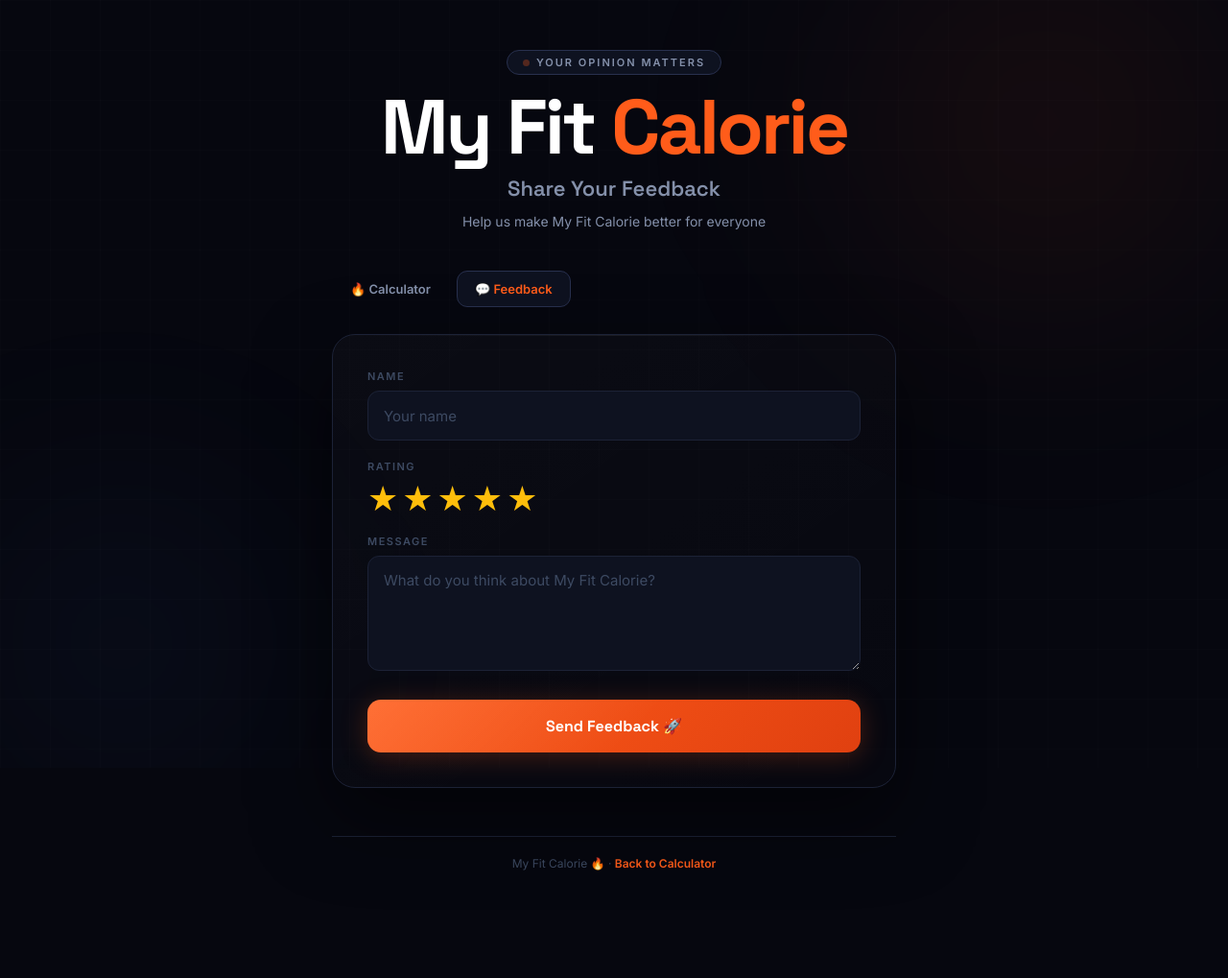
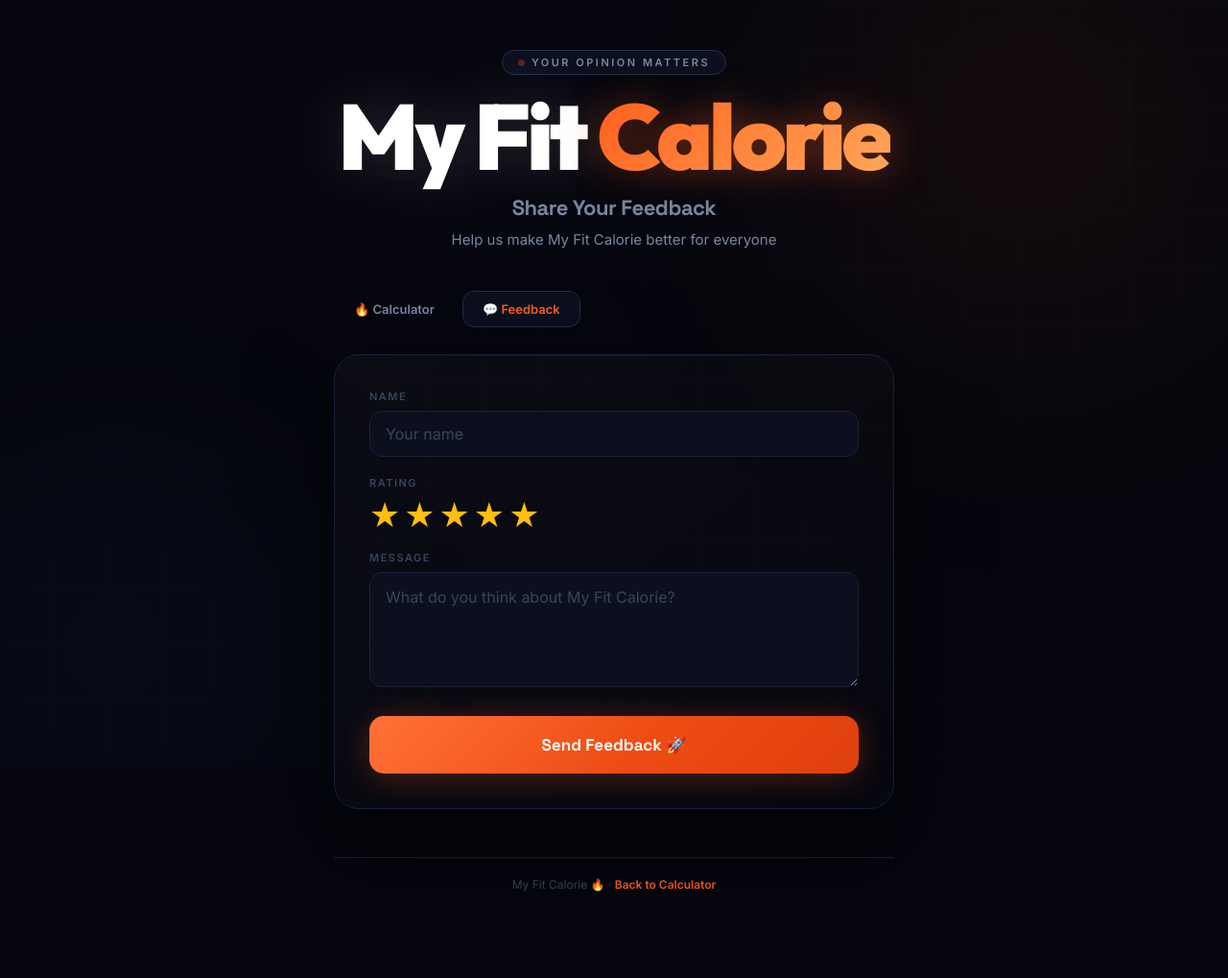
Before and after one commit to arhamsiddiqui07/myfitcalorie, a Flask app: page /feedback in a window 1280 px wide. Shown: the whole page at 96% size. Before the commit the page ends 907 px from the top, so only its background shows below. Run offline with Flask 3, Linux system fonts and the light colour scheme.

Commit message:
Update feedback.html

```diff
--- a/templates/feedback.html
+++ b/templates/feedback.html
@@ -4,68 +4,61 @@
 <meta charset="UTF-8"/>
 <meta name="viewport" content="width=device-width, initial-scale=1.0"/>
 <title>Feedback — My Fit Calorie</title>
-<link href="https://fonts.googleapis.com/css2?family=Space+Grotesk:wght@400;500;600;700&family=Inter:wght@300;400;500;600&display=swap" rel="stylesheet"/>
+<link href="https://fonts.googleapis.com/css2?family=Outfit:wght@700;800;900&family=Space+Grotesk:wght@400;500;600;700&family=Inter:wght@300;400;500;600&display=swap" rel="stylesheet"/>
 <style>
 *,*::before,*::after{box-sizing:border-box;margin:0;padding:0}
 :root{
-  --bg:#06070f;--c2:#0e1220;--c3:#121828;
-  --b1:#1c2236;--b2:#28304e;
-  --or:#ff5c1a;--org:rgba(255,92,26,.13);--orgg:rgba(255,92,26,.25);
+  --bg:#05060e;--c2:#0c0f1d;--c3:#111526;
+  --b1:#1a2038;--b2:#242d4a;
+  --or:#ff5c1a;--org:rgba(255,92,26,.14);--orgg:rgba(255,92,26,.28);
   --ye:#ffbe0b;
-  --tx:#eef0ff;--tx2:#8490aa;--tx3:#3d4a62;
+  --tx:#f0f2ff;--tx2:#7a86a0;--tx3:#38445a;
 }
 html{scroll-behavior:smooth}
 body{background:var(--bg);color:var(--tx);font-family:'Inter',sans-serif;min-height:100vh;overflow-x:hidden}
 
 .bg-wrap{position:fixed;inset:0;z-index:0;pointer-events:none;overflow:hidden}
-.orb{position:absolute;border-radius:50%;filter:blur(90px)}
-.o1{width:600px;height:600px;background:radial-gradient(circle,rgba(255,92,26,.09),transparent 70%);top:-200px;right:-150px;animation:fl1 15s ease-in-out infinite}
-.o2{width:500px;height:500px;background:radial-gradient(circle,rgba(77,143,255,.06),transparent 70%);bottom:-150px;left:-150px;animation:fl2 20s ease-in-out infinite}
-.bg-grid{position:absolute;inset:0;background-image:linear-gradient(rgba(255,255,255,.012) 1px,transparent 1px),linear-gradient(90deg,rgba(255,255,255,.012) 1px,transparent 1px);background-size:52px 52px}
-@keyframes fl1{0%,100%{transform:translate(0,0)}50%{transform:translate(-40px,30px) scale(1.08)}}
-@keyframes fl2{0%,100%{transform:translate(0,0)}50%{transform:translate(35px,-40px) scale(1.06)}}
+.orb{position:absolute;border-radius:50%;filter:blur(100px)}
+.o1{width:700px;height:700px;background:radial-gradient(circle,rgba(255,92,26,.09),transparent 70%);top:-250px;right:-180px;animation:fl1 16s ease-in-out infinite}
+.o2{width:550px;height:550px;background:radial-gradient(circle,rgba(77,143,255,.07),transparent 70%);bottom:-180px;left:-180px;animation:fl2 21s ease-in-out infinite}
+.bg-grid{position:absolute;inset:0;background-image:linear-gradient(rgba(255,255,255,.011) 1px,transparent 1px),linear-gradient(90deg,rgba(255,255,255,.011) 1px,transparent 1px);background-size:56px 56px}
+@keyframes fl1{0%,100%{transform:translate(0,0)}50%{transform:translate(-44px,32px) scale(1.09)}}
+@keyframes fl2{0%,100%{transform:translate(0,0)}50%{transform:translate(36px,-44px) scale(1.07)}}
 
-.page{position:relative;z-index:1;max-width:620px;margin:0 auto;padding:52px 16px 90px}
+.page{position:relative;z-index:1;max-width:620px;margin:0 auto;padding:52px 18px 90px}
 
-.hdr{text-align:center;margin-bottom:40px;animation:up .7s cubic-bezier(.16,1,.3,1) both}
-.hdr-pill{display:inline-flex;align-items:center;gap:7px;padding:5px 16px;border-radius:999px;border:1px solid var(--b2);background:var(--c2);font-size:11px;font-weight:600;letter-spacing:2px;text-transform:uppercase;color:var(--tx2);margin-bottom:16px}
+/* HEADER — same as index.html */
+.hdr{text-align:center;margin-bottom:40px;animation:up .8s cubic-bezier(.16,1,.3,1) both}
+.hdr-pill{display:inline-flex;align-items:center;gap:7px;padding:5px 16px;border-radius:999px;border:1px solid var(--b2);background:var(--c2);font-size:11px;font-weight:600;letter-spacing:2.5px;text-transform:uppercase;color:var(--tx2);margin-bottom:20px}
 .dot{width:7px;height:7px;border-radius:50%;background:var(--or);animation:blink 2s infinite}
 @keyframes blink{0%,100%{opacity:1}50%{opacity:.2}}
-.hdr h1{font-family:'Space Grotesk',sans-serif;font-size:clamp(34px,8vw,52px);font-weight:800;letter-spacing:-1px;margin-bottom:10px}
-.fire{color:var(--or)}
-.hdr p{font-size:14px;color:var(--tx2);line-height:1.6}
 
-.nav{display:flex;gap:8px;margin-bottom:14px;animation:up .6s cubic-bezier(.16,1,.3,1) .06s both}
-.nav a{padding:10px 18px;border-radius:11px;font-size:13px;font-weight:600;color:var(--tx2);text-decoration:none;border:1px solid transparent;transition:all .2s}
+/* LOGO — exactly same as index.html */
+.logo-link{text-decoration:none;display:inline-block;transition:opacity .2s}
+.logo-link:hover{opacity:.85}
+.logo-link h1{font-family:'Outfit',sans-serif;font-size:clamp(50px,11vw,96px);font-weight:900;line-height:.92;letter-spacing:-4px;margin-bottom:16px}
+.logo-white{color:#ffffff;-webkit-text-fill-color:#ffffff;filter:drop-shadow(0 0 30px rgba(255,255,255,.15))}
+.fire{background:linear-gradient(135deg,#ff5c1a,#ffaa5c);-webkit-background-clip:text;-webkit-text-fill-color:transparent;background-clip:text;filter:drop-shadow(0 0 20px rgba(255,92,26,.4))}
+
+.hdr p{font-size:15px;color:var(--tx2);line-height:1.65;max-width:390px;margin:0 auto}
+.page-sub{font-family:'Space Grotesk',sans-serif;font-size:22px;font-weight:700;color:var(--tx2);margin-bottom:8px;letter-spacing:-0.5px}
+
+/* NAV */
+.nav{display:flex;gap:8px;margin-bottom:14px;animation:up .6s cubic-bezier(.16,1,.3,1) .07s both}
+.nav a{padding:10px 20px;border-radius:12px;font-size:13px;font-weight:600;color:var(--tx2);text-decoration:none;border:1px solid transparent;transition:all .2s}
 .nav a:hover{color:var(--tx);border-color:var(--b1)}
 .nav a.on{background:var(--c2);border-color:var(--b2);color:var(--or)}
 
-.glass{background:linear-gradient(145deg,rgba(255,255,255,.025),rgba(255,255,255,.007));border:1px solid var(--b1);border-radius:24px;position:relative;overflow:hidden}
-.glass::before{content:'';position:absolute;top:0;left:0;right:0;height:1px;background:linear-gradient(90deg,transparent,rgba(255,255,255,.07),transparent)}
+/* GLASS */
+.glass{background:linear-gradient(145deg,rgba(255,255,255,.027),rgba(255,255,255,.008));border:1px solid var(--b1);border-radius:26px;position:relative;overflow:hidden}
+.glass::before{content:'';position:absolute;top:0;left:0;right:0;height:1px;background:linear-gradient(90deg,transparent,rgba(255,255,255,.08),transparent)}
 
-.fcard{padding:36px;margin-bottom:14px;box-shadow:0 32px 80px rgba(0,0,0,.5);animation:up .6s cubic-bezier(.16,1,.3,1) .1s both}
+.fcard{padding:36px;margin-bottom:14px;box-shadow:0 36px 90px rgba(0,0,0,.52);animation:up .65s cubic-bezier(.16,1,.3,1) .1s both}
 .fb-field{margin-bottom:20px}
-
-/* LABEL — small, muted */
 .fbl{display:block;font-size:11px;font-weight:600;letter-spacing:1.5px;text-transform:uppercase;color:var(--tx3);margin-bottom:8px}
-
-/* INPUT — normal readable font */
-.fbi{
-  width:100%;
-  background:var(--c2);
-  border:1.5px solid var(--b1);
-  border-radius:12px;
-  color:var(--tx);
-  font-family:'Inter',sans-serif;
-  font-size:16px;
-  font-weight:400;
-  line-height:1.5;
-  padding:13px 16px;
-  outline:none;
-  transition:all .2s;
-}
-.fbi::placeholder{color:var(--tx3);font-size:15px}
-.fbi:focus{border-color:var(--or);background:var(--c3);box-shadow:0 0 0 4px var(--org)}
+.fbi{width:100%;background:var(--c2);border:1.5px solid var(--b1);border-radius:13px;color:var(--tx);font-family:'Inter',sans-serif;font-size:16px;font-weight:400;padding:13px 16px;outline:none;transition:all .2s}
+.fbi::placeholder{color:var(--tx3)}
+.fbi:focus{border-color:var(--or);background:var(--c3);box-shadow:0 0 0 3px rgba(255,92,26,.1)}
 textarea.fbi{resize:vertical;min-height:120px;line-height:1.6}
 
 /* STARS */
@@ -74,9 +67,9 @@ textarea.fbi{resize:vertical;min-height:120px;line-height:1.6}
 .stars label{font-size:36px;cursor:pointer;color:var(--b2);transition:color .12s;line-height:1}
 .stars input:checked~label,.stars label:hover,.stars label:hover~label{color:var(--ye)}
 
-.fbtn{width:100%;padding:17px;background:linear-gradient(135deg,var(--or),#e04010);border:none;border-radius:14px;font-family:'Space Grotesk',sans-serif;font-size:16px;font-weight:800;color:#fff;cursor:pointer;transition:all .22s;box-shadow:0 4px 28px var(--orgg);margin-top:6px;position:relative;overflow:hidden}
-.fbtn::before{content:'';position:absolute;inset:0;background:linear-gradient(135deg,rgba(255,255,255,.12),transparent 55%)}
-.fbtn:hover{transform:translateY(-2px);box-shadow:0 8px 40px var(--orgg)}
+.fbtn{width:100%;padding:19px;background:linear-gradient(135deg,var(--or),#df3f0e);border:none;border-radius:15px;font-family:'Space Grotesk',sans-serif;font-size:17px;font-weight:800;color:#fff;cursor:pointer;transition:all .24s;box-shadow:0 4px 34px var(--orgg);margin-top:6px;position:relative;overflow:hidden}
+.fbtn::before{content:'';position:absolute;inset:0;background:linear-gradient(135deg,rgba(255,255,255,.13),transparent 55%)}
+.fbtn:hover{transform:translateY(-2px)}
 
 /* SUCCESS */
 .success{text-align:center;padding:52px 36px;animation:up .6s both}
@@ -97,11 +90,8 @@ textarea.fbi{resize:vertical;min-height:120px;line-height:1.6}
 .footer{text-align:center;margin-top:50px;padding-top:20px;border-top:1px solid var(--b1);font-size:12px;color:var(--tx3)}
 .footer a{color:var(--or);text-decoration:none;font-weight:600}
 
-@keyframes up{from{opacity:0;transform:translateY(20px)}to{opacity:1;transform:translateY(0)}}
-@media(max-width:500px){.page{padding:36px 14px 70px}.fcard{padding:22px}}
-
-.logo-w{color:#ffffff !important;-webkit-text-fill-color:#ffffff !important}
-a h1{font-family:'Space Grotesk',sans-serif !important;font-size:clamp(44px,10vw,80px) !important;font-weight:700 !important;letter-spacing:-3px !important;line-height:.95 !important;margin-bottom:12px !important}
+@keyframes up{from{opacity:0;transform:translateY(22px)}to{opacity:1;transform:translateY(0)}}
+@media(max-width:500px){.page{padding:38px 14px 72px}.fcard{padding:22px}}
 </style>
 </head>
 <body>
@@ -114,8 +104,8 @@ a h1{font-family:'Space Grotesk',sans-serif !important;font-size:clamp(44px,10vw
 <div class="page">
   <header class="hdr">
     <div class="hdr-pill"><span class="dot"></span> Your Opinion Matters</div>
-    <a href="/" style="text-decoration:none;display:inline-block"><h1><span class="logo-w">My Fit</span> <span class="fire">Calorie</span></h1></a>
-    <div style="font-family:'Space Grotesk',sans-serif;font-size:22px;font-weight:600;color:var(--tx2);margin-bottom:10px">Share Your Feedback</div>
+    <a href="/" class="logo-link"><h1><span class="logo-white">My Fit</span> <span class="fire">Calorie</span></h1></a>
+    <div class="page-sub">Share Your Feedback</div>
     <p>Help us make My Fit Calorie better for everyone</p>
   </header>
 
@@ -133,13 +123,11 @@ a h1{font-family:'Space Grotesk',sans-serif !important;font-size:clamp(44px,10vw
   </div>
   {% else %}
   <div class="glass fcard">
-    <form method="POST">
-
+    <form method="POST" id="fbform">
       <div class="fb-field">
         <label class="fbl">Name</label>
         <input type="text" name="name" class="fbi" placeholder="Your name"/>
       </div>
-
       <div class="fb-field">
         <label class="fbl">Rating</label>
         <div class="stars">
@@ -150,12 +138,10 @@ a h1{font-family:'Space Grotesk',sans-serif !important;font-size:clamp(44px,10vw
           <input type="radio" name="rating" id="r1" value="1"/><label for="r1">★</label>
         </div>
       </div>
-
       <div class="fb-field">
         <label class="fbl">Message</label>
         <textarea name="message" class="fbi" placeholder="What do you think about My Fit Calorie?" required></textarea>
       </div>
-
       <button type="submit" class="fbtn">Send Feedback 🚀</button>
     </form>
   </div>
@@ -178,5 +164,16 @@ a h1{font-family:'Space Grotesk',sans-serif !important;font-size:clamp(44px,10vw
 
   <div class="footer">My Fit Calorie 🔥 · <a href="/">Back to Calculator</a></div>
 </div>
+
+<script>
+// PRG pattern — redirect after POST to prevent double submit on reload
+const fbform = document.getElementById('fbform');
+if(fbform){
+  fbform.addEventListener('submit', function(){
+    // disable button to prevent double click
+    this.querySelector('button').disabled = true;
+  });
+}
+</script>
 </body>
 </html>
```
